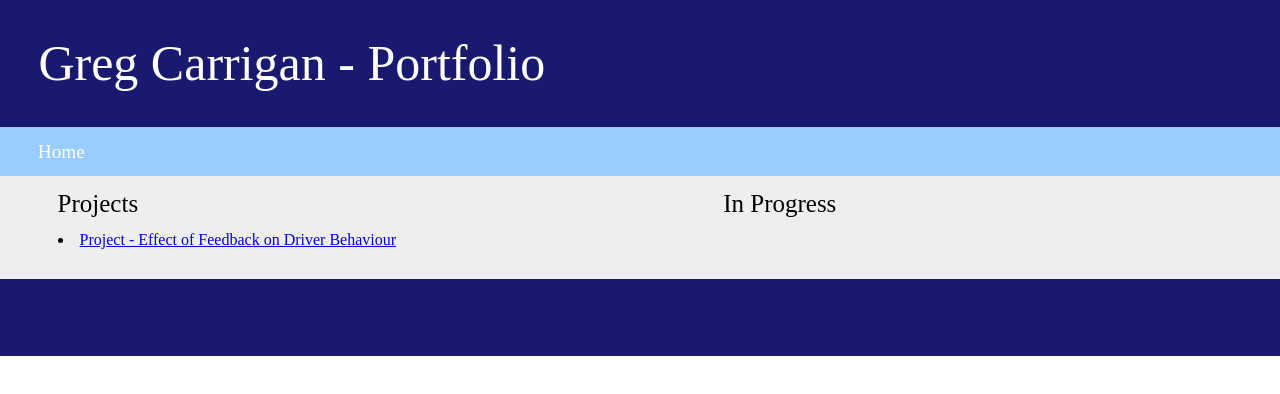
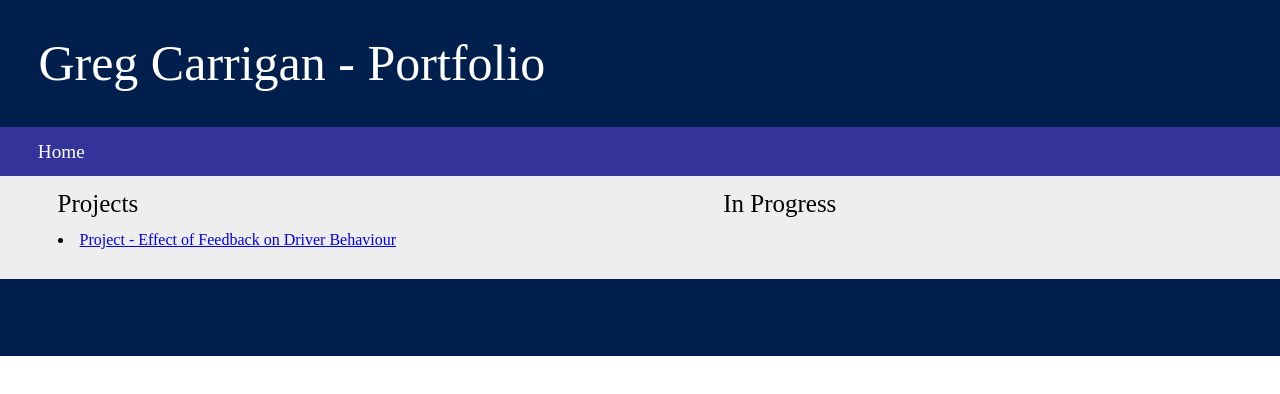
Before and after one commit to gregcarrigan/gregcarrigan.github.io, a plain HTML site: page index.html in a window 1280 px wide. Drawn offline with Linux system fonts and the light colour scheme.

Commit message:
Add files via upload

```diff
--- a/style.css
+++ b/style.css
@@ -14,7 +14,7 @@ h2 {
 #header {
     width: 94%;
     padding: 3%;
-    background-color: #191970;
+    background-color: #001f4d;
 }
 #header #title {
     font-size: 50px;
@@ -23,7 +23,7 @@ h2 {
 
 nav {
     width: 97%;
-    background-color: #99ccff;
+    background-color: #333399;
     padding: 0 1.5% 0 1.5%;
 }
 nav ul li {
@@ -46,7 +46,7 @@ nav ul li a:hover {
 	width:94%;
     padding: 3%;
     color: #fff;
-    background-color: #191970;
+    background-color: #001f4d;
 }
 
 /* Start of Column CSS */
```
